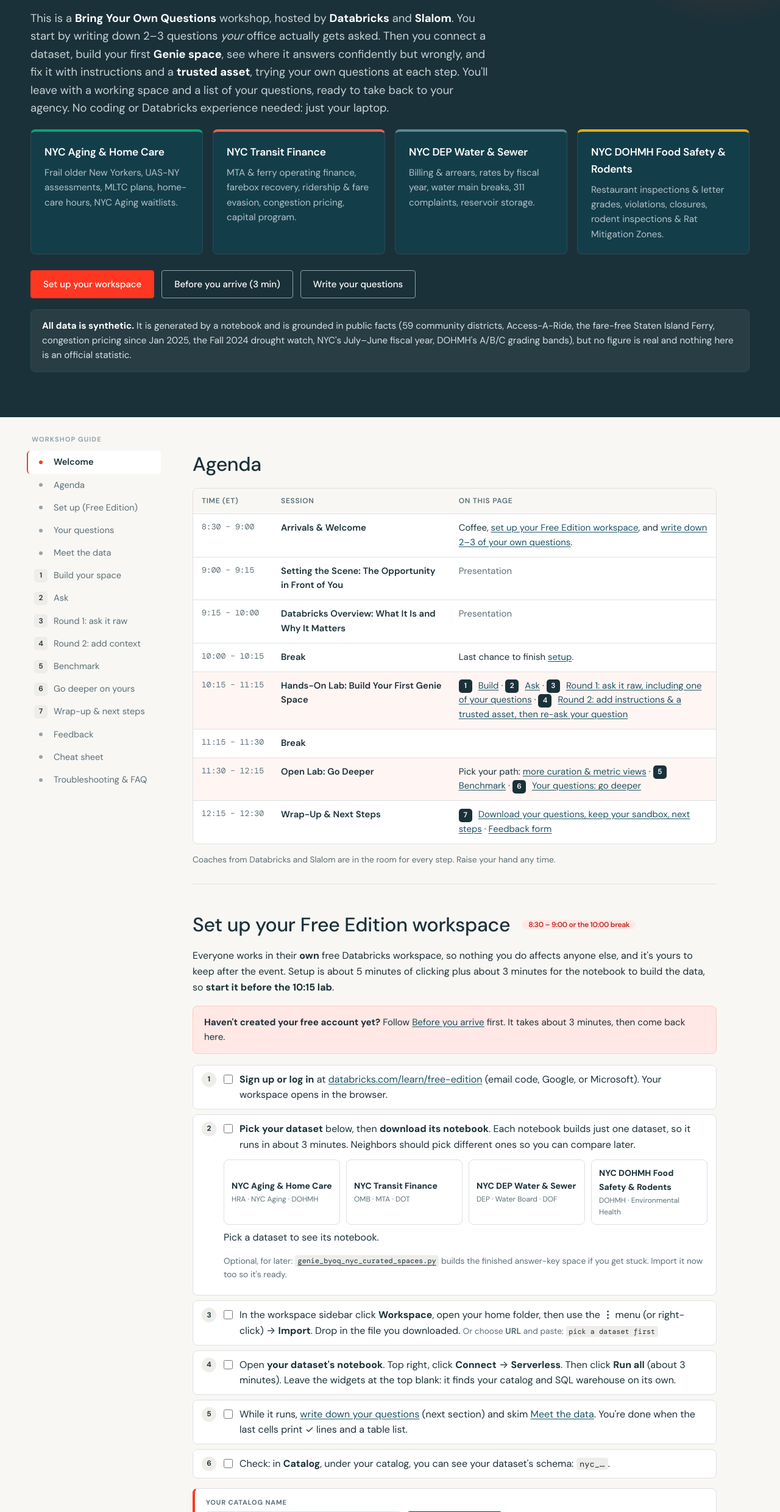
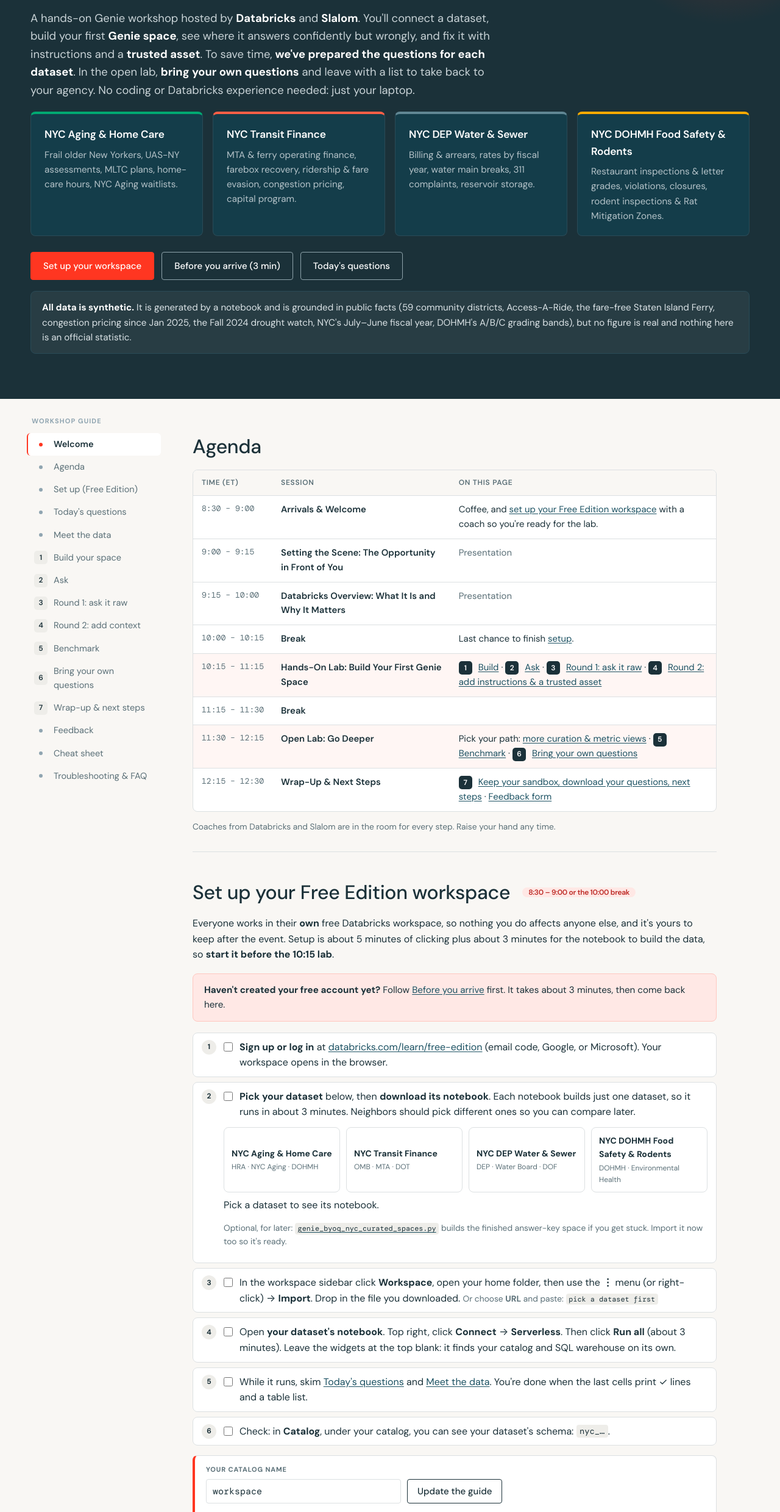
Before and after one commit to workshopsdbx/genie, a plain HTML site: page site/index.html in a window 1280 px wide. Shown: the part 321-2800 px from the top of the page at 61% size. Drawn offline with nearby package versions, Linux system fonts and the light colour scheme.

Commit message:
Provide today's questions up front; own questions back in Lab 6
- 'Today's questions' (before Meet the data) lists the warm-ups and Round 1
  questions per dataset, built from the lab cards and synced to the picker
- Question worksheet moved back to Lab 6 'Bring your own questions' with steps
- Round 1/2 no longer require attendees' own questions; setup page says
  questions are provided

Co-authored-by: Isaac <no-reply@databricks.com>

```diff
--- a/site/app.js
+++ b/site/app.js
@@ -129,6 +129,18 @@
       panel.appendChild(it);
     });
   });
+  /* ---------- today's questions (built from the warm-ups and Round 1 cards, so there's one source) ---------- */
+  const WARMUP_COL = { aging: "aging", transit: "transit", water: "water", health: "health" };
+  $$("[data-qlist]").forEach((panel) => {
+    const dom = panel.dataset.qlist;
+    const warm = $$(`#lab2 .qcol.${WARMUP_COL[dom]} .q`).map((q) => q.textContent.trim());
+    const round1 = $$(`#t-${dom} .trapcard > .q`).map((q) => ({ id: q.dataset.qid, text: q.childNodes[0].textContent.trim() }));
+    panel.innerHTML = `
+      <div class="qlist"><h4>Lab 2 · Warm-ups</h4><ol>${warm.map((t) => `<li>${esc(t)}</li>`).join("")}</ol></div>
+      <div class="qlist"><h4>Round 1 · Find where Genie is confidently wrong</h4><ol class="ids">${round1.map((q) =>
+        `<li><span class="qid-chip">${esc(q.id)}</span> ${esc(q.text)}</li>`).join("")}</ol></div>`;
+  });
+
   decorateQuestions();
 
   /* ---------- tabs ---------- */
@@ -316,7 +328,7 @@
   /* ---------- dataset picker (setup) ---------- */
   // Each attendee loads one dataset. Remember it, point the download/import links at its notebook,
   // and open that dataset's tab in every tabbed section of the page.
-  const TAB_PREFIX = { data: "d-", build: "b-", traps: "t-", curate: "c-" };
+  const TAB_PREFIX = { questions: "p-", data: "d-", build: "b-", traps: "t-", curate: "c-" };
   function pickDomain(dom, save) {
     const btn = $(`#domain-picker [data-pick="${dom}"]`);
     if (!btn) return;
--- a/site/index.html
+++ b/site/index.html
@@ -26,10 +26,10 @@
 <section id="welcome" class="hero"><div class="hero-inner">
   <p class="eyebrow">Tue, Oct 27, 2026 · 9:00 AM – 12:30 PM ET · Slalom offices, New York</p>
   <h1>Bring your own questions.<br>Teach Genie to answer them correctly.</h1>
-  <p class="lead">This is a <strong>Bring Your Own Questions</strong> workshop, hosted by <strong>Databricks</strong> and <strong>Slalom</strong>. You start by writing down
-  2–3 questions <em>your</em> office actually gets asked. Then you connect a dataset, build your first <strong>Genie space</strong>, see where it answers
-  confidently but wrongly, and fix it with instructions and a <strong>trusted asset</strong>, trying your own questions at each step.
-  You'll leave with a working space and a list of your questions, ready to take back to your agency. No coding or Databricks experience needed: just your laptop.</p>
+  <p class="lead">A hands-on Genie workshop hosted by <strong>Databricks</strong> and <strong>Slalom</strong>. You'll connect a dataset, build your first
+  <strong>Genie space</strong>, see where it answers confidently but wrongly, and fix it with instructions and a <strong>trusted asset</strong>.
+  To save time, <strong>we've prepared the questions for each dataset</strong>. In the open lab, <strong>bring your own questions</strong> and leave with a list
+  to take back to your agency. No coding or Databricks experience needed: just your laptop.</p>
   <div class="cards four">
     <div class="card domain aging"><h3>NYC Aging &amp; Home Care</h3><p>Frail older New Yorkers, UAS-NY assessments, MLTC plans, home-care hours, NYC Aging waitlists.</p></div>
     <div class="card domain transit"><h3>NYC Transit Finance</h3><p>MTA &amp; ferry operating finance, farebox recovery, ridership &amp; fare evasion, congestion pricing, capital program.</p></div>
@@ -39,7 +39,7 @@
   <div class="hero-ctas">
     <a class="btn" href="#setup">Set up your workspace</a>
     <a class="btn ghost" href="setup.html">Before you arrive (3 min)</a>
-    <a class="btn ghost" href="#my-questions">Write your questions</a>
+    <a class="btn ghost" href="#questions">Today's questions</a>
   </div>
   <div class="callout info"><strong>All data is synthetic.</strong> It is generated by a notebook and is grounded in public facts
   (59 community districts, Access-A-Ride, the fare-free Staten Island Ferry, congestion pricing since Jan 2025, the Fall 2024
@@ -54,14 +54,14 @@
     <a href="#welcome"><span class="stop"></span>Welcome</a>
     <a href="#agenda"><span class="stop"></span>Agenda</a>
     <a href="#setup"><span class="stop"></span>Set up (Free Edition)</a>
-    <a href="#my-questions"><span class="stop"></span>Your questions</a>
+    <a href="#questions"><span class="stop"></span>Today's questions</a>
     <a href="#data"><span class="stop"></span>Meet the data</a>
     <a href="#lab1"><span class="bullet sm b-red">1</span>Build your space</a>
     <a href="#lab2"><span class="bullet sm b-blue">2</span>Ask</a>
     <a href="#lab3"><span class="bullet sm b-yellow">3</span>Round 1: ask it raw</a>
     <a href="#lab4"><span class="bullet sm b-green">4</span>Round 2: add context</a>
     <a href="#lab5"><span class="bullet sm b-orange">5</span>Benchmark</a>
-    <a href="#lab6"><span class="bullet sm b-purple">6</span>Go deeper on yours</a>
+    <a href="#lab6"><span class="bullet sm b-purple">6</span>Bring your own questions</a>
     <a href="#lab7"><span class="bullet sm b-gray">7</span>Wrap-up &amp; next steps</a>
     <a href="#feedback"><span class="stop"></span>Feedback</a>
     <a href="#cheatsheet"><span class="stop"></span>Cheat sheet</a>
@@ -77,21 +77,21 @@
   <table class="agenda">
     <thead><tr><th>Time (ET)</th><th>Session</th><th>On this page</th></tr></thead>
     <tbody>
-      <tr><td class="slot">8:30 – 9:00</td><td>Arrivals &amp; Welcome</td><td>Coffee, <a href="#setup">set up your Free Edition workspace</a>, and <a href="#my-questions">write down 2–3 of your own questions</a>.</td></tr>
+      <tr><td class="slot">8:30 – 9:00</td><td>Arrivals &amp; Welcome</td><td>Coffee, and <a href="#setup">set up your Free Edition workspace</a> with a coach so you're ready for the lab.</td></tr>
       <tr><td class="slot">9:00 – 9:15</td><td>Setting the Scene: The Opportunity in Front of You</td><td class="muted">Presentation</td></tr>
       <tr><td class="slot">9:15 – 10:00</td><td>Databricks Overview: What It Is and Why It Matters</td><td class="muted">Presentation</td></tr>
       <tr><td class="slot">10:00 – 10:15</td><td>Break</td><td>Last chance to finish <a href="#setup">setup</a>.</td></tr>
       <tr class="lab-row"><td class="slot">10:15 – 11:15</td><td>Hands-On Lab: Build Your First Genie Space</td><td>
         <span class="bullet sm b-red">1</span> <a href="#lab1">Build</a> ·
         <span class="bullet sm b-blue">2</span> <a href="#lab2">Ask</a> ·
-        <span class="bullet sm b-yellow">3</span> <a href="#lab3">Round 1: ask it raw, including one of your questions</a> ·
-        <span class="bullet sm b-green">4</span> <a href="#lab4">Round 2: add instructions &amp; a trusted asset, then re-ask your question</a></td></tr>
+        <span class="bullet sm b-yellow">3</span> <a href="#lab3">Round 1: ask it raw</a> ·
+        <span class="bullet sm b-green">4</span> <a href="#lab4">Round 2: add instructions &amp; a trusted asset</a></td></tr>
       <tr><td class="slot">11:15 – 11:30</td><td>Break</td><td></td></tr>
       <tr class="lab-row"><td class="slot">11:30 – 12:15</td><td>Open Lab: Go Deeper</td><td>Pick your path:
         <a href="#lab4">more curation &amp; metric views</a> ·
         <span class="bullet sm b-orange">5</span> <a href="#lab5">Benchmark</a> ·
-        <span class="bullet sm b-purple">6</span> <a href="#lab6">Your questions: go deeper</a></td></tr>
-      <tr><td class="slot">12:15 – 12:30</td><td>Wrap-Up &amp; Next Steps</td><td><span class="bullet sm b-gray">7</span> <a href="#lab7">Download your questions, keep your sandbox, next steps</a> · <a href="#feedback">Feedback form</a></td></tr>
+        <span class="bullet sm b-purple">6</span> <a href="#lab6">Bring your own questions</a></td></tr>
+      <tr><td class="slot">12:15 – 12:30</td><td>Wrap-Up &amp; Next Steps</td><td><span class="bullet sm b-gray">7</span> <a href="#lab7">Keep your sandbox, download your questions, next steps</a> · <a href="#feedback">Feedback form</a></td></tr>
     </tbody>
   </table>
   <p class="muted small">Coaches from Databricks and Slalom are in the room for every step. Raise your hand any time.</p>
@@ -120,7 +120,7 @@
       Drop in the file you downloaded. <span class="muted small">Or choose <strong>URL</strong> and paste: <code id="nb-url">pick a dataset first</code></span></label></li>
     <li><label><input type="checkbox" data-id="s4"> Open <strong>your dataset's notebook</strong>. Top right, click <strong>Connect</strong> → <strong>Serverless</strong>. Then click <strong>Run all</strong> (about 3 minutes).
       Leave the widgets at the top blank: it finds your catalog and SQL warehouse on its own.</label></li>
-    <li><label><input type="checkbox" data-id="s5"> While it runs, <a href="#my-questions">write down your questions</a> (next section) and skim <a href="#data">Meet the data</a>. You're done when the last cells print ✓ lines and a table list.</label></li>
+    <li><label><input type="checkbox" data-id="s5"> While it runs, skim <a href="#questions">Today's questions</a> and <a href="#data">Meet the data</a>. You're done when the last cells print ✓ lines and a table list.</label></li>
     <li><label><input type="checkbox" data-id="s6"> Check: in <strong>Catalog</strong>, under your catalog, you can see your dataset's schema: <code class="my-schema">nyc_…</code>.</label></li>
   </ol>
   <div class="catalog-box">
@@ -136,38 +136,28 @@
   <div class="callout tip"><strong>Free Edition has a daily compute quota.</strong> One run of the notebook is all you need, so avoid re-running it over and over.
   If you hit the quota, compute pauses until the next day, but nothing you've built is deleted.</div>
   <div class="checklist" data-group="before">
-    <label><input type="checkbox" data-id="b5"> I've written 2–3 real questions from my job in <a href="#my-questions">Your questions</a>.</label>
+    <label><input type="checkbox" data-id="b5"> <em>Optional:</em> I have a question or two from my own job to try in the open lab (<a href="#lab6">Bring your own questions</a>).</label>
   </div>
 </section>
 
-<!-- ============================================================ YOUR QUESTIONS -->
-<section id="my-questions">
-  <h2>Your questions</h2>
-  <p class="goal"><strong>Goal:</strong> before you touch Genie, write down 2–3 questions <em>your</em> office actually gets asked about its data.
-  You'll try them in Round 1, fix one in Round 2, and take the list home at the end. <span class="time">8:30 or while your notebook runs · 5 min</span></p>
-  <div class="cards three">
-    <div class="card"><h3>Good questions sound like your boss</h3><p>"How many … by borough last quarter?" "Which program has the longest wait?" Use the words people actually say, not column names.</p></div>
-    <div class="card"><h3>Don't worry about the data yet</h3><p>Some won't fit the workshop datasets. Write them anyway: you'll mark which ones need your agency's own data.</p></div>
-    <div class="card"><h3>For now, just three fields</h3><p>The question, who asks it, and its priority. You'll fill in the rest as you go through Rounds 1 and 2.</p></div>
+<!-- ============================================================ TODAY'S QUESTIONS -->
+<section id="questions">
+  <h2>Today's questions</h2>
+  <p>To make the most of the lab time, <strong>we've prepared the questions for you</strong>: a few warm-ups and the Round 1 questions for each dataset.
+  You'll ask them in Lab 2 and Round 1; the answers come later. Have questions of your own? Bring them to the open lab in
+  <a href="#lab6">Bring your own questions</a>.</p>
+  <div class="tabs" data-tabs="questions">
+    <div class="tab-buttons">
+      <button class="active" data-tab="p-aging">Aging</button>
+      <button data-tab="p-transit">Transit</button>
+      <button data-tab="p-water">Water</button>
+      <button data-tab="p-health">DOHMH</button>
+    </div>
+    <div class="tab-panel active" id="p-aging" data-qlist="aging"></div>
+    <div class="tab-panel" id="p-transit" data-qlist="transit"></div>
+    <div class="tab-panel" id="p-water" data-qlist="water"></div>
+    <div class="tab-panel" id="p-health" data-qlist="health"></div>
   </div>
-  <p class="muted small">No ideas? Borrow a starter from <a href="#lab6">the question starters</a>. Everything here saves in this browser as you type.</p>
-
-
-  <div id="byoq-list"></div>
-  <div class="btnrow">
-    <button class="btn ghost" id="byoq-add">+ Add a question</button>
-  </div>
-  <div class="export-box">
-    <div><strong>Take it back to your agency</strong>
-      <p class="muted small">Exports include every card with a question, High priority first.</p></div>
-    <div class="export-btns">
-      <button class="btn" id="byoq-export-csv" type="button">Download spreadsheet (.csv)</button>
-      <button class="btn ghost" id="byoq-export-md" type="button">Download document (.md)</button>
-    </div>
-  </div>
-  <p class="muted small">The <strong>spreadsheet</strong> opens in Excel or Google Sheets (one row per question), so it's easy to share and sort.
-  The <strong>document</strong> is a ready-to-send brief with a summary table, details and next steps. Paste it into an email or Google Doc, or open it in any Markdown editor.</p>
-
 </section>
 
 <!-- ============================================================ DATA -->
@@ -479,21 +469,14 @@
       </div>
     </div>
   </div>
-  <div class="your-turn">
-    <h3>Your turn: ask one of your own questions</h3>
-    <ol class="steps" data-group="lab3-own">
-      <li><label><input type="checkbox" data-id="l3a"> Pick a question from <a href="#my-questions">Your questions</a> that's closest to your dataset. If none fit, reword one onto this data (e.g. "arrears by borough" instead of "permits by district") and note the real version.</label></li>
-      <li><label><input type="checkbox" data-id="l3b"> Ask it in your space and read the SQL. Would your agency's analyst have written it that way? Which terms did Genie have to guess?</label></li>
-      <li><label><input type="checkbox" data-id="l3c"> In your question card, fill in <em>What Genie did</em> and the <em>Terms that need defining</em>. Mark it in the scorecard below, too.</label></li>
-    </ol>
-  </div>
+  <div class="callout info"><strong>Have a question of your own?</strong> Save it for the open lab: <a href="#lab6">Bring your own questions</a> walks you through trying it.</div>
   <div class="worksheet">
     <h4>Scorecard: keep track</h4>
     <table class="score" id="scorecard">
       <thead><tr><th>Question</th><th>Round 1 (raw)</th><th>Round 2 (with context)</th></tr></thead>
       <tbody></tbody>
     </table>
-    <p class="muted small">Click a cell to cycle ✅ / ❌ / blank. Your own questions appear at the bottom. Saved in your browser.</p>
+    <p class="muted small">Click a cell to cycle ✅ / ❌ / blank. Questions you add in Lab 6 appear at the bottom. Saved in your browser.</p>
   </div>
 </section>
 
@@ -506,8 +489,7 @@
   <ol class="steps" data-group="lab4">
     <li><label><input type="checkbox" data-id="l4a"> Paste the <strong>text instructions</strong> for your domain (tab 1 below) into <strong>Configure → Text</strong>. Edit them to sound like your agency.</label></li>
     <li><label><input type="checkbox" data-id="l4t"> Add your domain's <strong>trusted asset</strong> (tab 2 below): <strong>Configure → Examples → Add</strong>, paste the SQL, and set each parameter's data type.</label></li>
-    <li><label><input type="checkbox" data-id="l4y"> <strong>Your question:</strong> add one line to <strong>Configure → Text</strong> that defines the term Genie had to guess in Round 1 (e.g. "'Active' means …"). Record it in your card's <em>What I added</em>.</label></li>
-    <li><label><input type="checkbox" data-id="l4e"> Start a <strong>new chat</strong> (old chats keep their context). Re-ask your traps <strong>and your own question</strong>, and fill in the scorecard. Then ask the trusted question for a different borough or year, and look for the <strong>Trusted</strong> label on the answer.</label></li>
+    <li><label><input type="checkbox" data-id="l4e"> Start a <strong>new chat</strong> (old chats keep their context). Re-ask your Round 1 questions and fill in the scorecard. Then ask the trusted question for a different borough or year, and look for the <strong>Trusted</strong> label on the answer.</label></li>
   </ol>
   <h3>The curation toolbox, from lightest to heaviest</h3>
   <table class="toolbox">
@@ -579,17 +561,35 @@
 
 <!-- ============================================================ LAB 6 (BYOQ) -->
 <section id="lab6" class="lab">
-  <h2><span class="bullet b-purple">6</span> Your questions: go deeper</h2>
+  <h2><span class="bullet b-purple">6</span> Bring your own questions</h2>
   <p class="phase"><span>Open lab</span> 11:30 – 12:15</p>
-  <p class="goal"><strong>Goal:</strong> push your own questions further, and work out what Genie would need to answer them on your agency's real data. <span class="time">~30 min</span></p>
+  <p class="goal"><strong>Goal:</strong> test Genie on the questions <em>you</em> get asked, then work out what it would need to answer them on your agency's real data. <span class="time">~30 min</span></p>
 
-  <p>You started your question list in <a href="#my-questions">Your questions</a>. Now take your most important one further, and make sure the list is ready to take back.</p>
+  <h3>Question worksheet</h3>
+  <p>Capture the questions <strong>your</strong> office actually needs answered, one card per question. Try each in your space, note what Genie did,
+  then take the list back to your agency as the starting point for a Genie pilot on your own data. Everything saves in this browser as you type.</p>
   <ol class="steps" data-group="lab6">
-    <li><label><input type="checkbox" data-id="l6a"> Pick your <strong>High</strong>-priority question. Ask it in your space, then in the <strong>"… (Curated)"</strong> space (notebook 2) if you have it. Did the extra context change the answer?</label></li>
-    <li><label><input type="checkbox" data-id="l6b"> If it fails, use the table below to work out why, and try one fix. Record it in the card's <em>What I added</em> field.</label></li>
-    <li><label><input type="checkbox" data-id="l6c"> If your question needs data the workshop doesn't have, that's a great finding: fill in <em>Where the data lives at my agency</em>. That's your pilot roadmap.</label></li>
-    <li><label><input type="checkbox" data-id="l6d"> Add any new questions you thought of today, then <a href="#my-questions">download your list</a> as a spreadsheet or document.</label></li>
+    <li><label><input type="checkbox" data-id="l6a"> Add a card for each of your questions. For now just fill in the question, who asks it, and its priority.</label></li>
+    <li><label><input type="checkbox" data-id="l6b"> Ask each one in your space (reword it onto your dataset if needed). Read the SQL and fill in <em>What Genie did</em> and the <em>Terms that need defining</em>.</label></li>
+    <li><label><input type="checkbox" data-id="l6c"> If it's wrong, try one fix from the table below, re-ask, and record it in <em>What I added</em>.</label></li>
+    <li><label><input type="checkbox" data-id="l6d"> If it needs data the workshop doesn't have, fill in <em>Where the data lives at my agency</em>. That's your pilot roadmap.</label></li>
+    <li><label><input type="checkbox" data-id="l6e"> Download your list as a spreadsheet or document (below the cards).</label></li>
   </ol>
+  <div id="byoq-list"></div>
+  <div class="btnrow">
+    <button class="btn ghost" id="byoq-add">+ Add a question</button>
+  </div>
+  <div class="export-box">
+    <div><strong>Take it back to your agency</strong>
+      <p class="muted small">Exports include every card with a question, High priority first.</p></div>
+    <div class="export-btns">
+      <button class="btn" id="byoq-export-csv" type="button">Download spreadsheet (.csv)</button>
+      <button class="btn ghost" id="byoq-export-md" type="button">Download document (.md)</button>
+    </div>
+  </div>
+  <p class="muted small">The <strong>spreadsheet</strong> opens in Excel or Google Sheets (one row per question), so it's easy to share and sort.
+  The <strong>document</strong> is a ready-to-send brief with a summary table, details and next steps. Paste it into an email or Google Doc, or open it in any Markdown editor.</p>
+
   <h3>Question starters, if you didn't bring any</h3>
   <div class="qgrid">
     <div class="qcol aging"><h4>For HRA, NYC Aging, DOHMH</h4>
@@ -635,7 +635,7 @@
 <section id="lab7" class="lab">
   <h2><span class="bullet b-gray">7</span> Wrap-up: share, operate &amp; next steps</h2>
   <p class="goal"><strong>Goal:</strong> see how a space goes from a workshop sandbox to something a program office relies on. <span class="time">12:15 · 15 min</span></p>
-  <div class="callout tip"><strong>Before you leave: download your questions.</strong> In <a href="#my-questions">Your questions</a>, click <strong>Download spreadsheet</strong> or <strong>Download document</strong>.
+  <div class="callout tip"><strong>Before you leave: download your questions.</strong> If you added any in <a href="#lab6">Bring your own questions</a>, click <strong>Download spreadsheet</strong> or <strong>Download document</strong>.
   That list, with what Genie did and the data each question needs, is your starting point for a pilot back at your agency.</div>
   <div class="callout info"><strong>Your sandbox stays.</strong> Your Free Edition workspace, data and Genie space are yours after today, so keep experimenting.
   Free Edition is for learning and non-commercial use. To pilot Genie on your agency's real data, talk to the Databricks and Slalom team about a pilot and setting up a workspace for your team.</div>
```
Also changed, not shown: site/facilitator.html (+1 -1 lines), site/setup.html (+3 -3 lines), site/styles.css (+8 -0 lines).
